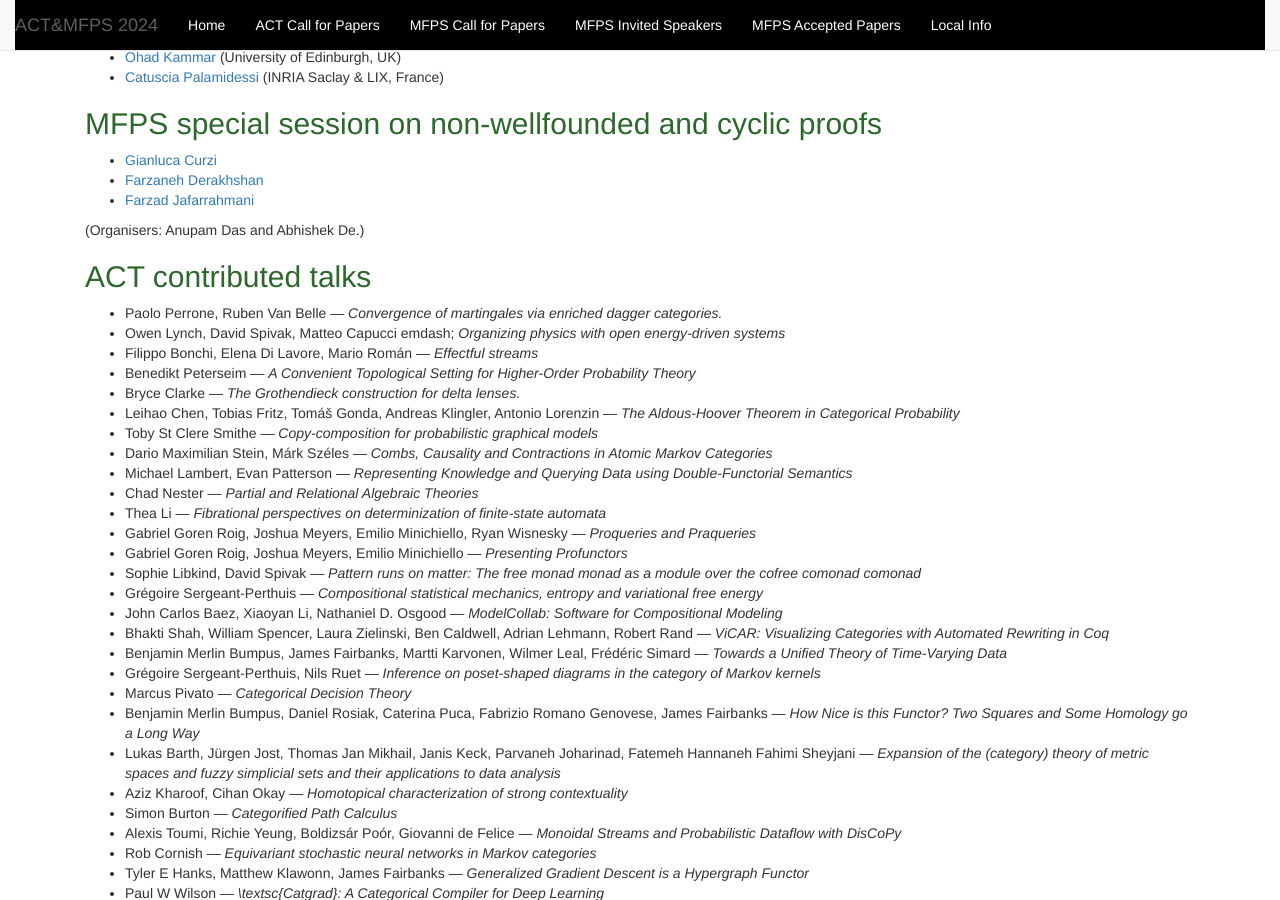
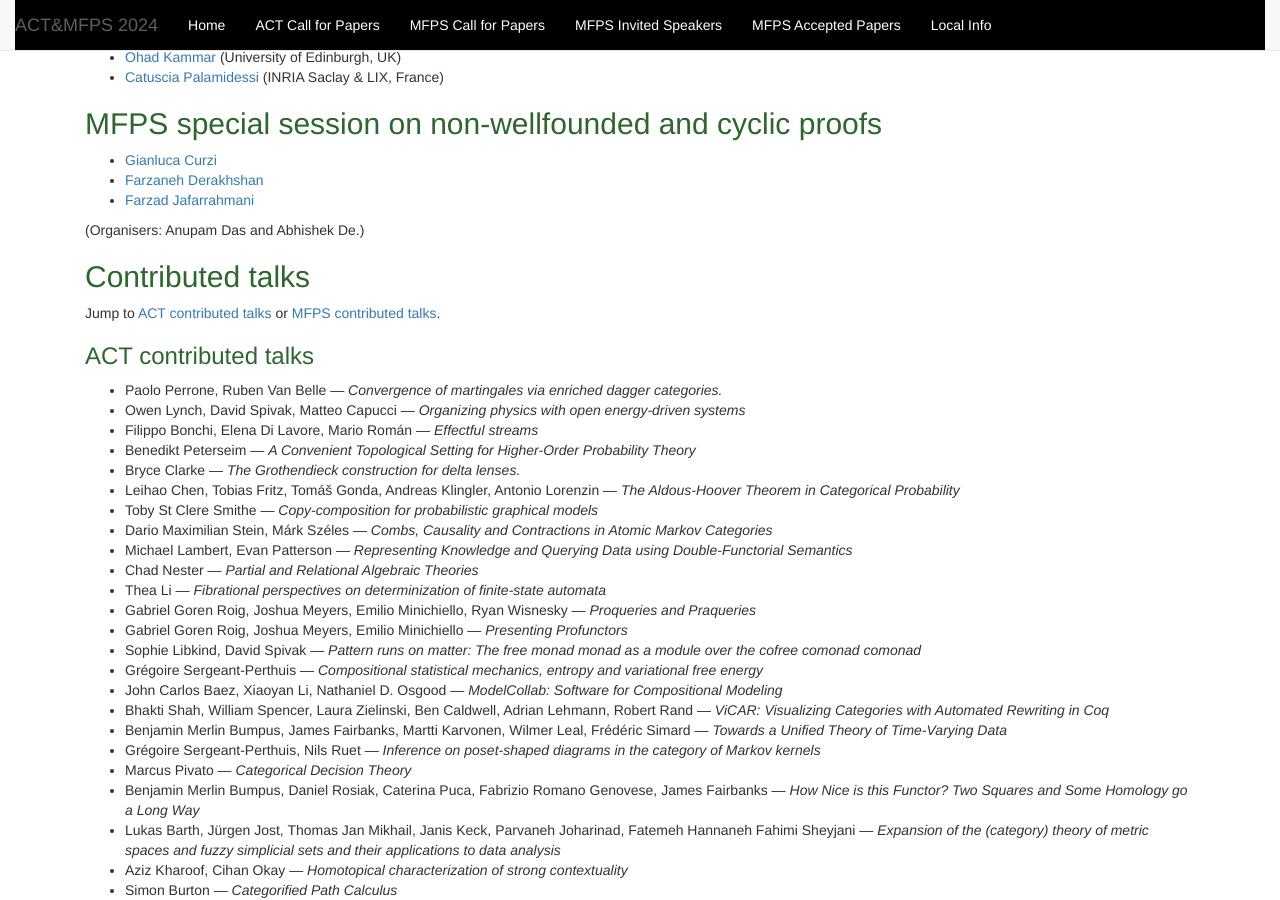
Before and after one commit to oxford24/oxford24.github.io, a Jekyll site: the page built from all-talks.md, in a window 1280 px wide and 900 px high, scrolled down 657 px. Built offline with Jekyll 4.4.1, drawn with Linux system fonts in a browser that asks for light colours.

Commit message:
Update all-talks.md

```diff
--- a/all-talks.md
+++ b/all-talks.md
@@ -43,10 +43,14 @@ characterisation of this class of topos._
 
 (Organisers: Anupam Das and Abhishek De.)
 
-## ACT contributed talks
+## Contributed talks
+
+Jump to [ACT contributed talks](#ACT contributed talks) or [MFPS contributed talks](#MFPS contributed talks).
+
+### ACT contributed talks
 
 * Paolo Perrone, Ruben Van Belle &mdash; _Convergence of martingales via enriched dagger categories._
-* Owen Lynch, David Spivak, Matteo Capucci emdash; _Organizing physics with open energy-driven systems_
+* Owen Lynch, David Spivak, Matteo Capucci &mdash; _Organizing physics with open energy-driven systems_
 * Filippo Bonchi, Elena Di Lavore, Mario Román &mdash; _Effectful streams_
 * Benedikt Peterseim &mdash; _A Convenient Topological Setting for Higher-Order Probability Theory_
 * Bryce Clarke &mdash; _The Grothendieck construction for delta lenses._
@@ -94,7 +98,7 @@ characterisation of this class of topos._
 * Leo Lobski, Fabio Zanasi, Ella Melissa Gale  &mdash; _Disconnection Rules are Complete for Chemical Reactions_
 * Sean Tull, Robin Lorenz, Stephen Clark  &mdash; _Towards Compositional Interpretability_
 
-# MFPS contributed talks
+### MFPS contributed talks
 
 
 * <div class="paper"><span class="authors"><span><a href="https://www.birmingham.ac.uk/schools/mathematics/people/navigation.aspx?ReferenceId=205075&amp;Name=dr-amin-farjudian">Amin Farjudian</a> and <a href="https://www.cs.bham.ac.uk/~axj/">Achim Jung</a></span> &mdash; </span><i><span class="title">Continuous Domains for Function Spaces Using Spectral Compactification</span></i></div>
```
